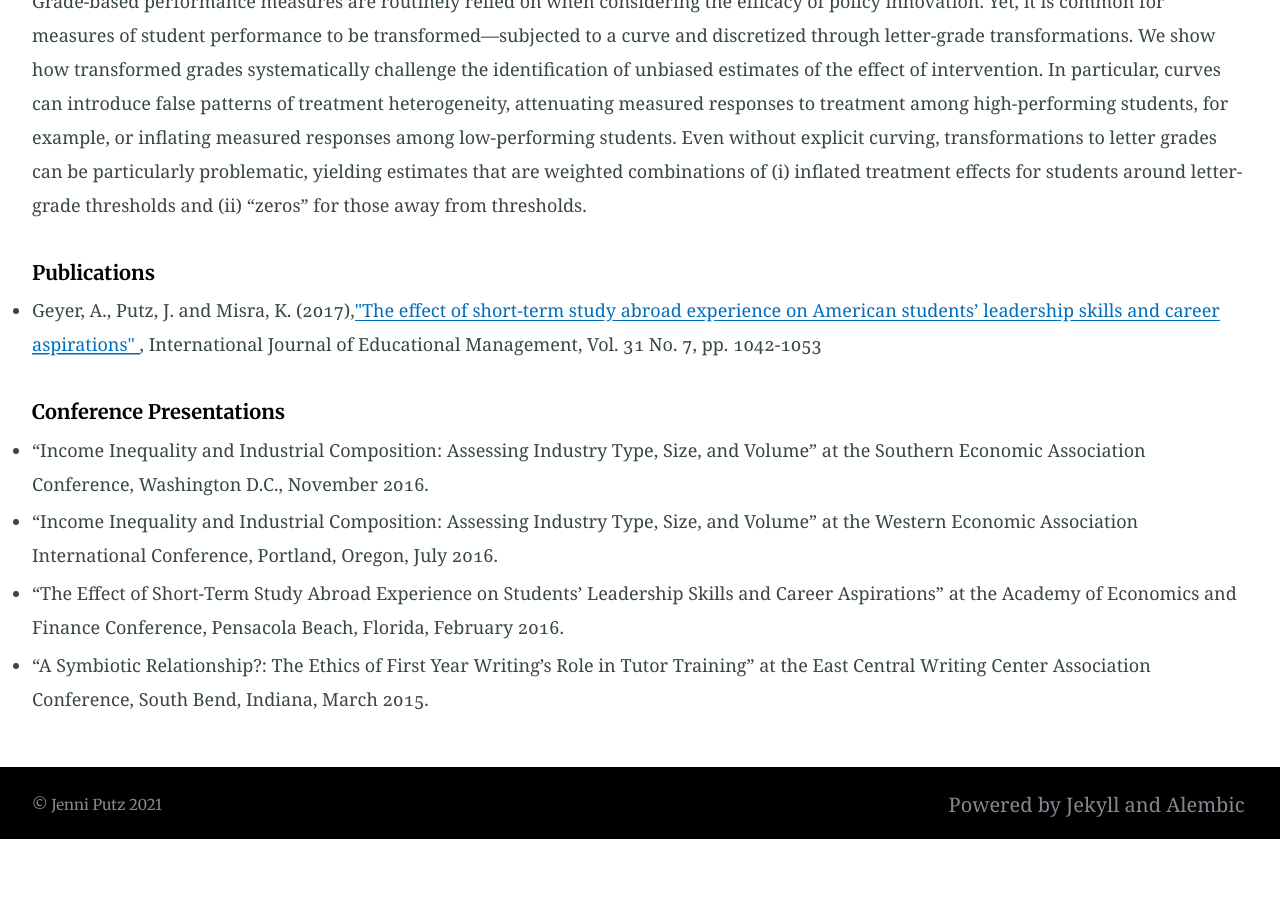
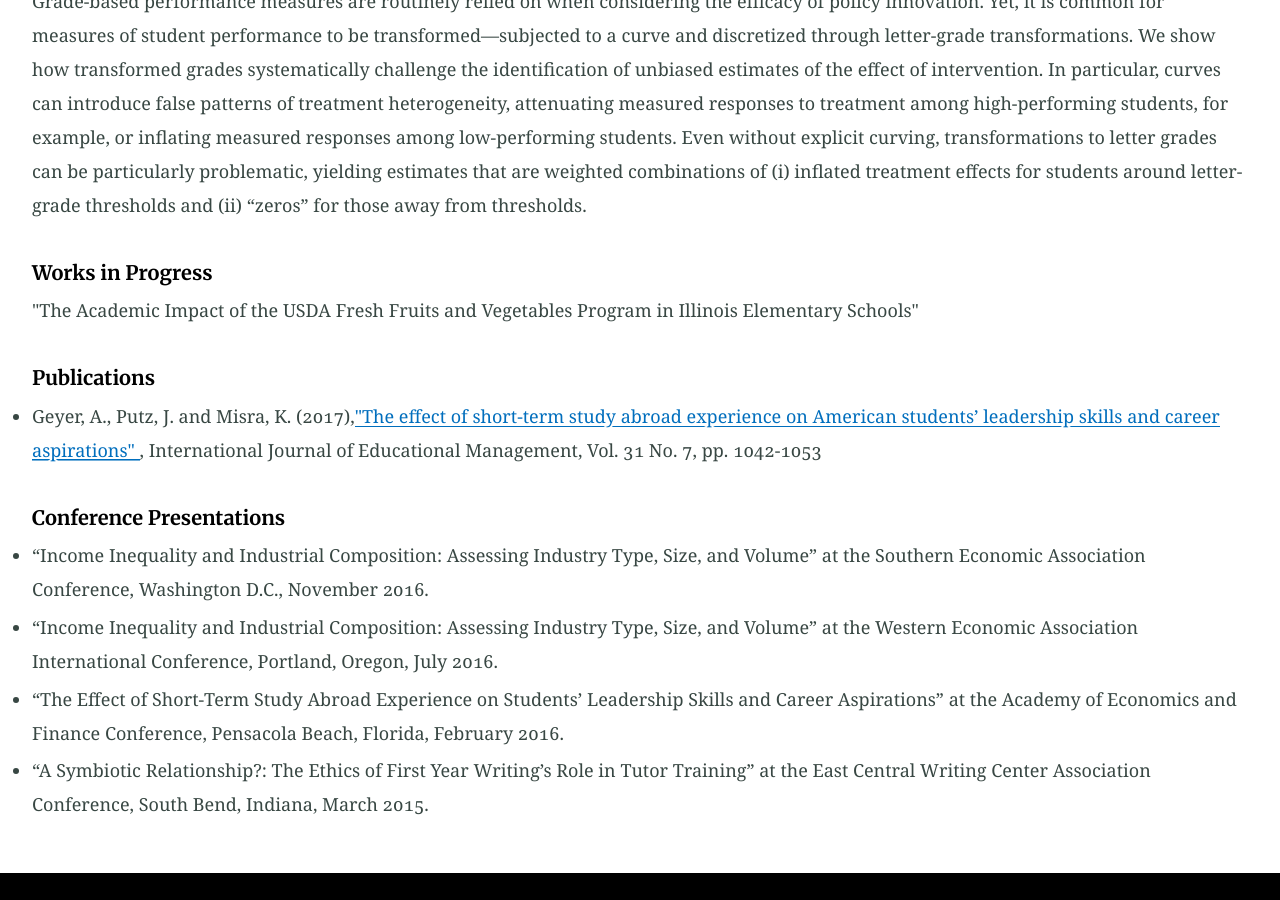
Before and after one commit to jenni-putz/1jenni-putz.github.io, a Jekyll site: the page built from research.md, in a window 1280 px wide and 900 px high, scrolled down 1036 px. Built offline with Jekyll 4.4.1, drawn with Linux system fonts in a browser that asks for light colours; nearby versions of some CDN libraries; our own code applies the rules of GitHub Pages for plain Markdown files; before the commit the page ends 1875 px from its top, so only the background shows below that.

Commit message:
Update research.md

```diff
--- a/research.md
+++ b/research.md
@@ -36,6 +36,10 @@ padding-top: .2em;
 		<p>  <br> Grade-based performance measures are routinely relied on when considering the efficacy of policy innovation. Yet, it is common for measures of student performance to be transformed—subjected to a curve and discretized through letter-grade transformations. We show how transformed grades systematically challenge the identification of unbiased estimates of the effect of intervention. In particular, curves can introduce false patterns of treatment heterogeneity, attenuating measured
 responses to treatment among high-performing students, for example, or inflating measured responses among low-performing students. Even without explicit curving, transformations to letter grades can be particularly problematic, yielding estimates that are weighted combinations of (i) inflated treatment effects for students around letter-grade thresholds and (ii) “zeros” for those away from thresholds. </p>
         </ul>
+	<h6> Works in Progress </h6>
+        <ul id="menu">
+          <li> "The Academic Impact of the USDA Fresh Fruits and Vegetables Program in Illinois Elementary Schools"</li>
+		 </ul>
         <h6> Publications </h6>
         <ul>
           <li> Geyer, A., Putz, J. and Misra, K. (2017),<a href = "https://www.emerald.com/insight/content/doi/10.1108/IJEM-10-2016-0203/full/html">"The effect of short-term study abroad experience on American students’ leadership skills and career aspirations" </a> , International Journal of Educational Management, Vol. 31 No. 7, pp. 1042-1053 </li>
```
